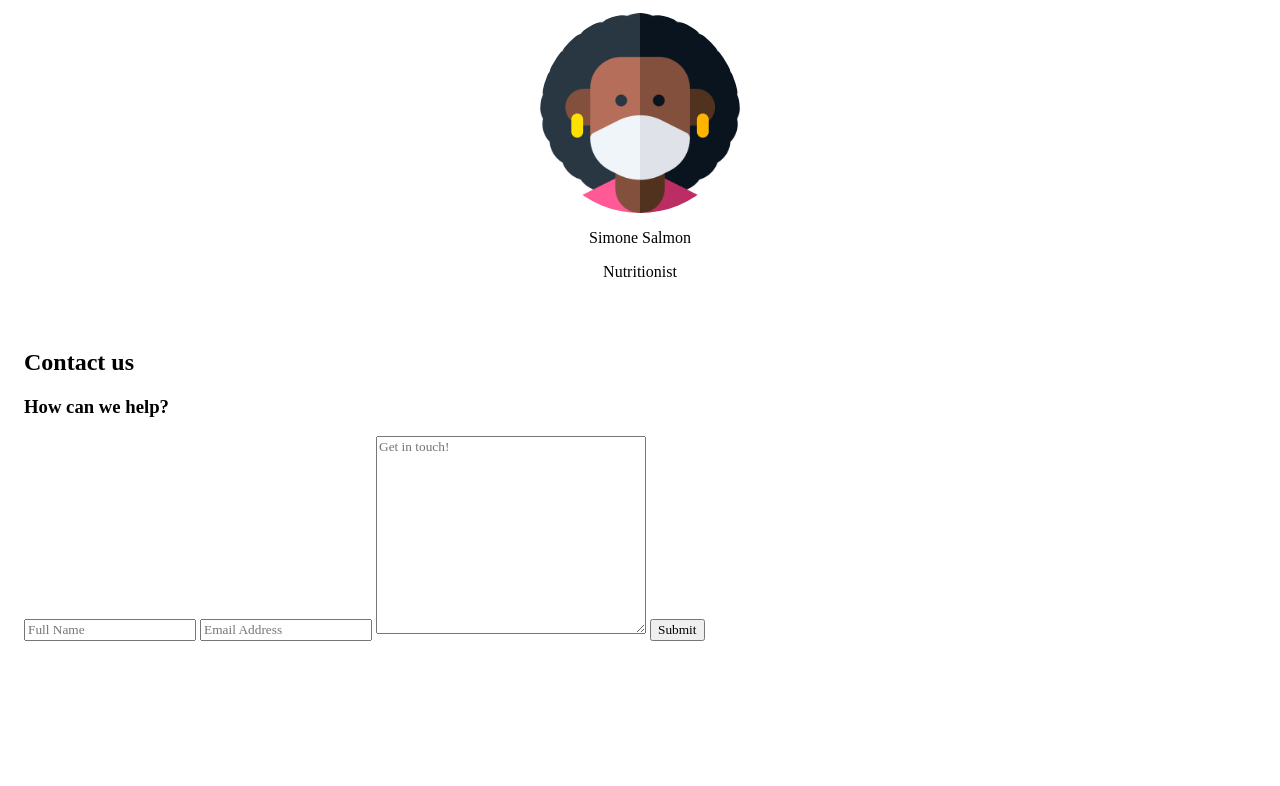
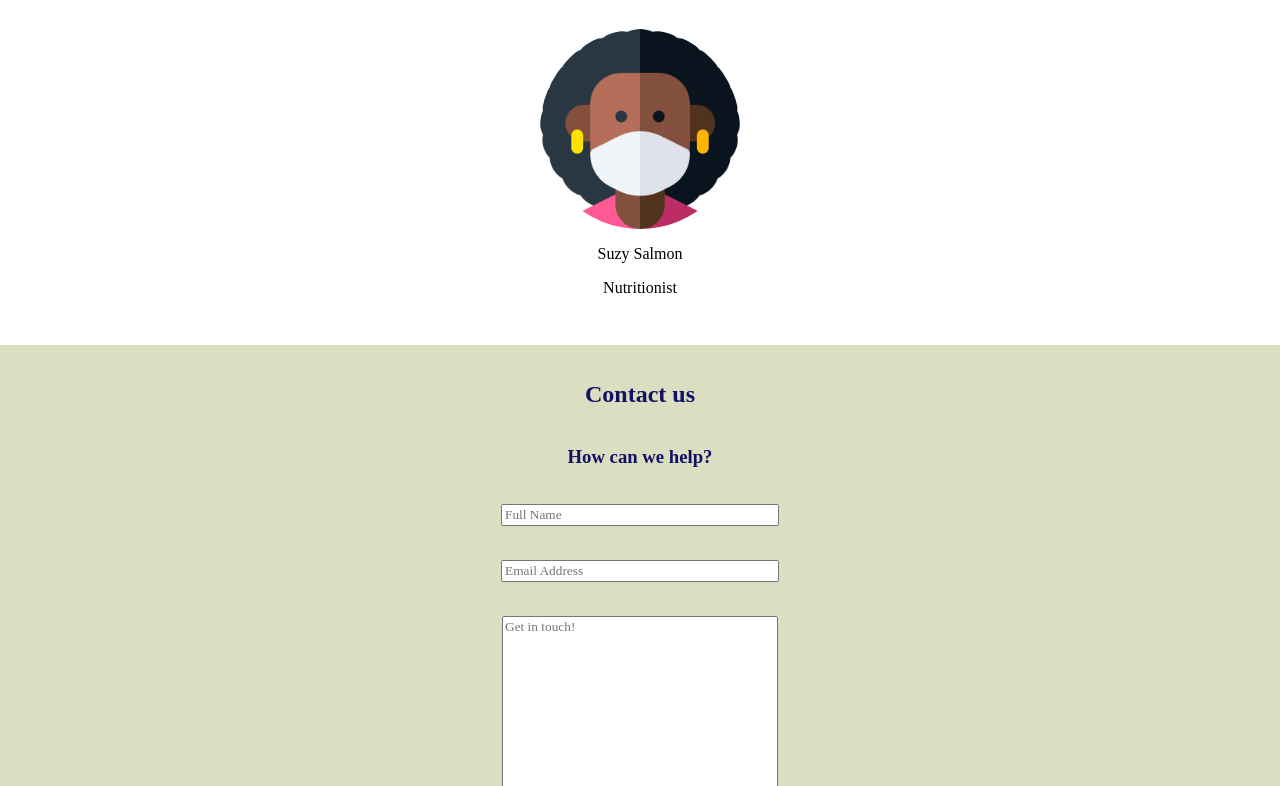
Before and after one commit to Benlarner/grub, a plain HTML site: page index.html in a window 1280 px wide. Shown: the part 2014-2800 px from the top of the page. Before the commit the page ends 2655 px from the top, so only its background shows below. Drawn offline with Linux system fonts and the light colour scheme; a web font is replaced by a local one.

Commit message:
mobile styling finished

```diff
--- a/index.html
+++ b/index.html
@@ -42,9 +42,9 @@
                 </div>
             </div>
         </section>
-        <section class = "team wrapper">
-            <div class = "team__container">
-                <h2>Meet the team!</h2>
+        <section class = "team">
+            <div class = "team__container wrapper">
+                <h2 class = "team__title">Meet the team!</h2>
                 <div class = "team__member">
                     <img class = "team__image" src="./assets/ceo.png" alt="Owner">
                     <p class = "team__name">Benjamin Larner</p>
@@ -57,7 +57,7 @@
                 </div>
                 <div class = "team__member">
                     <img class = "team__image" src="./assets/nutritionist.png" alt="Nutritionist">
-                    <p class = "team__name">Simone Salmon</p>
+                    <p class = "team__name">Suzy Salmon</p>
                     <p class = "team__role">Nutritionist</p>
                 </div>
             </div>
--- a/styles.scss
+++ b/styles.scss
@@ -54,6 +54,7 @@ button{
         justify-content: space-between;
         list-style: none;
         padding: unset;
+        margin-bottom: 2rem;
         &-link{
             list-style: none;
             color: $turq;
@@ -127,6 +128,10 @@ button{
         align-items: center;
     }
 
+    &__title{
+        color: $turq;
+    }
+
     &__member{
         display: flex;
         flex-direction: column;
@@ -148,3 +153,48 @@ button{
 // end of team styles
 
 // Footer styles
+
+.foot{
+    padding: 1rem 0;
+    background-color: $light;
+    height: fit-content;
+    color: $blue;
+}
+
+.contact{
+    &__title{
+        text-align: center;
+    }
+
+    &__container{
+        display: flex;
+        flex-direction: column;
+        justify-content: space-around;
+        align-items: center;
+    }
+
+    &__submit{
+
+    }
+
+    &__form{
+        display: flex;
+        flex-direction: column;
+        align-items: center;
+        justify-content: space-around;
+        min-height: 400px;
+    }
+
+    &__details{
+        width: 100%;
+    }
+
+    textarea{
+        width: 100%;
+    }
+
+    &__button{
+        width: 100%;
+    }
+
+}
```
Also changed, not shown: styles.css, 1 other file.
